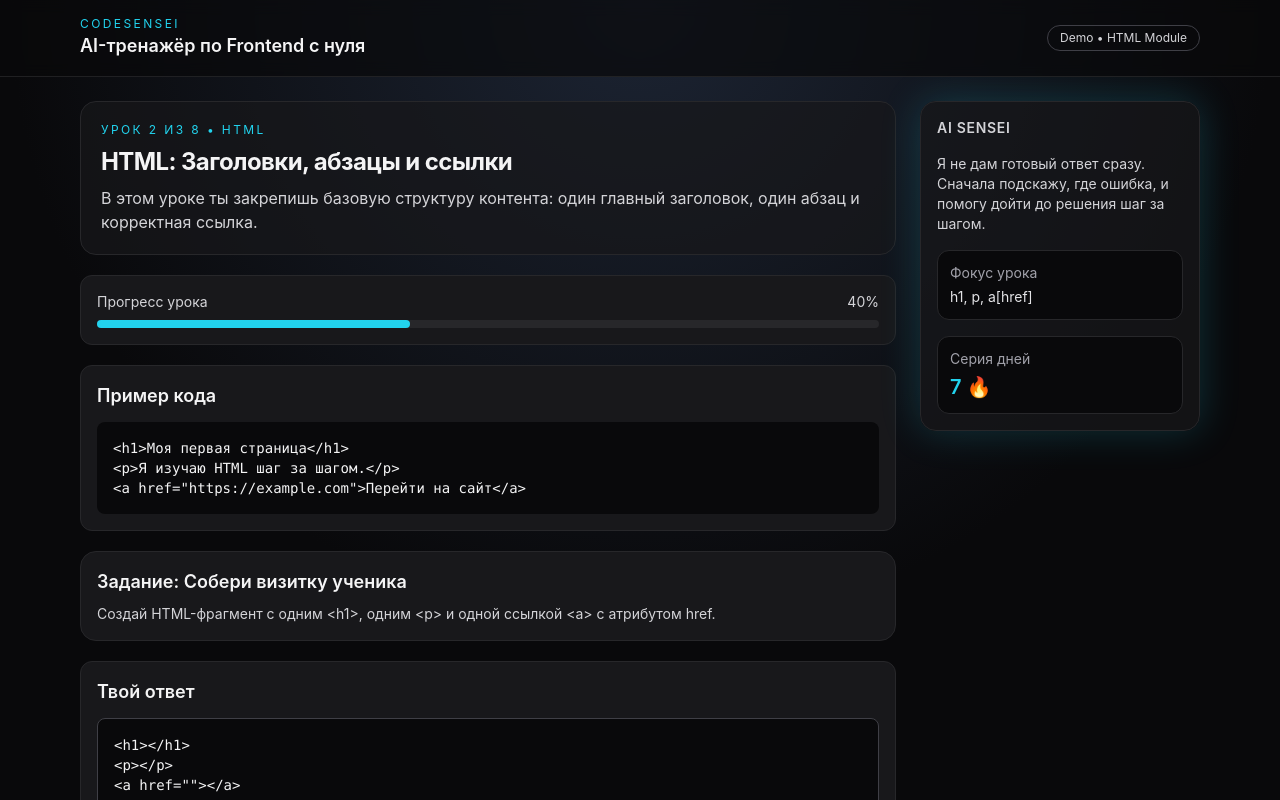
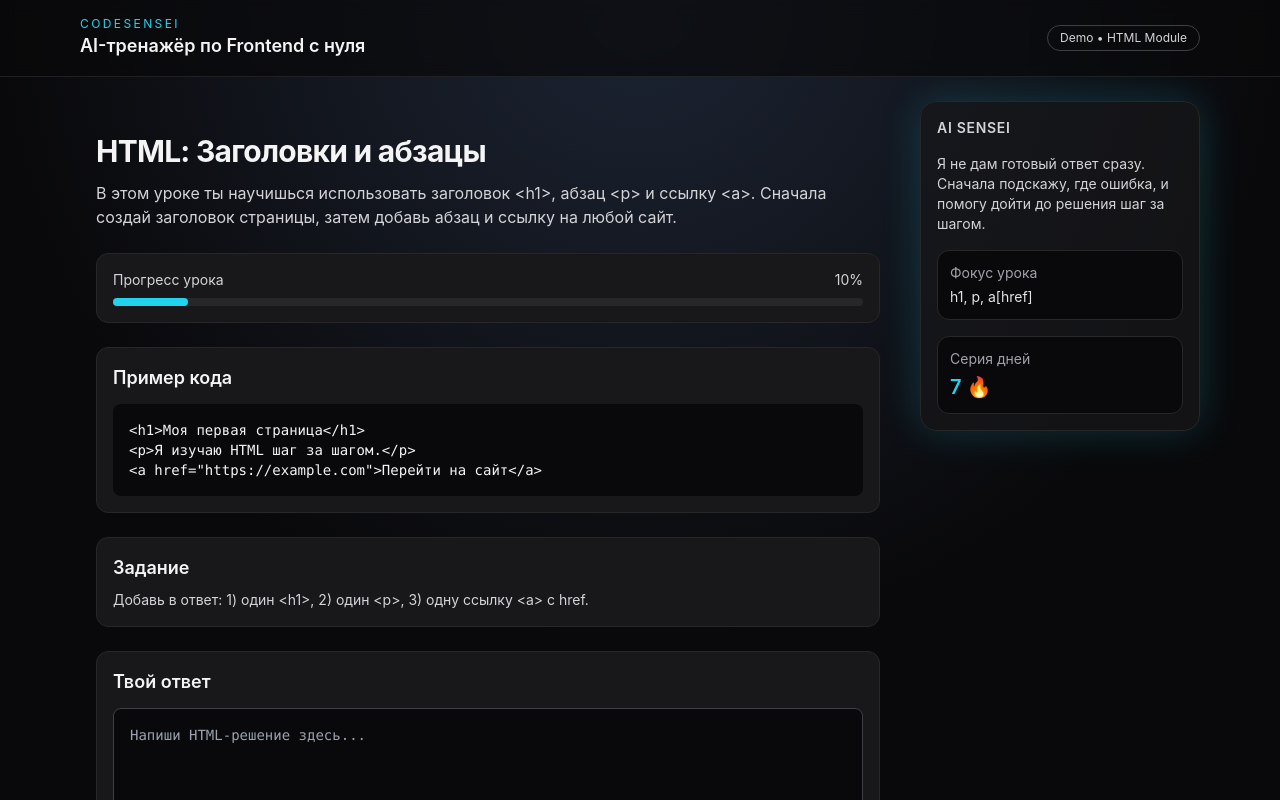
Before and after one commit to Hiraoka-Shiroi/HiraLearn, a React (Vite) app: page / in a window 1280 px wide. Shown: the top 800 px of the page. Built offline with nearby package versions, Linux system fonts and the light colour scheme.

Commit message:
fix: align LessonPage with main and add merge-conflict resolution steps

```diff
--- a/src/features/lesson/LessonPage.tsx
+++ b/src/features/lesson/LessonPage.tsx
@@ -9,20 +9,20 @@ import { ValidationResult } from "./components/ValidationResult";
 
 const lessonMock: Lesson = {
   id: "lesson-html-text-1",
-  title: "HTML: Заголовки, абзацы и ссылки",
+  title: "HTML: Заголовки и абзацы",
   explanation:
-    "В этом уроке ты закрепишь базовую структуру контента: один главный заголовок, один абзац и корректная ссылка.",
+    "В этом уроке ты научишься использовать заголовок <h1>, абзац <p> и ссылку <a>. Сначала создай заголовок страницы, затем добавь абзац и ссылку на любой сайт.",
   exampleCode: `<h1>Моя первая страница</h1>\n<p>Я изучаю HTML шаг за шагом.</p>\n<a href="https://example.com">Перейти на сайт</a>`,
   task: {
-    title: "Собери визитку ученика",
+    title: "Собери простой блок контента",
     instructions:
-      "Создай HTML-фрагмент с одним <h1>, одним <p> и одной ссылкой <a> с атрибутом href.",
+      "Добавь в ответ: 1) один <h1>, 2) один <p>, 3) одну ссылку <a> с href.",
     requiredRules: ["include-h1", "include-p", "include-a"],
   },
 };
 
 export const LessonPage = () => {
-  const [answerCode, setAnswerCode] = useState(`<h1></h1>\n<p></p>\n<a href=""></a>`);
+  const [answerCode, setAnswerCode] = useState("");
   const [isChecking, setIsChecking] = useState(false);
   const [result, setResult] = useState<ReturnType<typeof validateLessonAnswer> | null>(
     null,
@@ -30,7 +30,7 @@ export const LessonPage = () => {
 
   const progress = useMemo(() => {
     if (!result) {
-      return answerCode.trim().length > 0 ? 40 : 10;
+      return answerCode.trim().length > 0 ? 35 : 10;
     }
 
     return result.isCorrect ? 100 : Math.max(60, result.score);
@@ -38,23 +38,12 @@ export const LessonPage = () => {
 
   const handleAnswerChange = (nextCode: string) => {
     setAnswerCode(nextCode);
-
     if (result) {
       setResult(null);
     }
   };
 
   const handleCheck = () => {
-    if (answerCode.trim().length === 0) {
-      setResult(
-        validateLessonAnswer(
-          answerCode,
-          lessonMock.task.requiredRules,
-        ),
-      );
-      return;
-    }
-
     setIsChecking(true);
 
     const validationResult = validateLessonAnswer(
@@ -67,19 +56,18 @@ export const LessonPage = () => {
   };
 
   return (
-    <main className="flex w-full flex-col gap-5">
-      <header className="rounded-2xl border border-zinc-800 bg-zinc-900/70 p-5">
-        <p className="mb-2 text-xs uppercase tracking-[0.2em] text-cyan-400">Урок 2 из 8 • HTML</p>
-        <h2 className="text-2xl font-bold tracking-tight">{lessonMock.title}</h2>
-        <p className="mt-2 text-zinc-300">{lessonMock.explanation}</p>
+    <main className="mx-auto flex w-full max-w-4xl flex-col gap-6 px-4 py-8 text-zinc-100">
+      <header className="space-y-3">
+        <h1 className="text-3xl font-bold tracking-tight">{lessonMock.title}</h1>
+        <p className="text-zinc-300">{lessonMock.explanation}</p>
       </header>
 
       <ProgressBar progress={progress} />
 
       <CodeExample code={lessonMock.exampleCode} />
 
-      <section className="rounded-2xl border border-zinc-800 bg-zinc-900 p-4">
-        <h3 className="mb-2 text-lg font-semibold">Задание: {lessonMock.task.title}</h3>
+      <section className="rounded-xl border border-zinc-800 bg-zinc-900 p-4">
+        <h3 className="mb-2 text-lg font-semibold">Задание</h3>
         <p className="text-sm text-zinc-300">{lessonMock.task.instructions}</p>
       </section>
 
```
Also changed, not shown: 1 other file (tests, documents, lock files or other folders).
